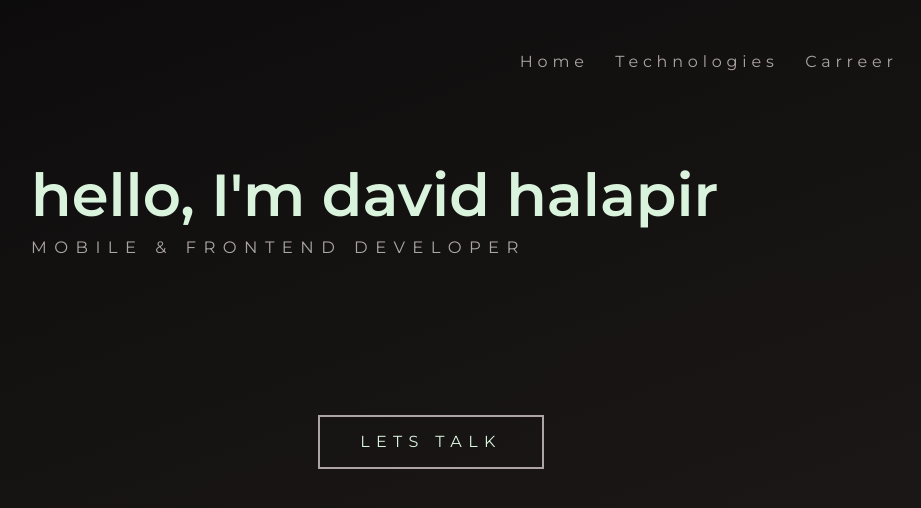
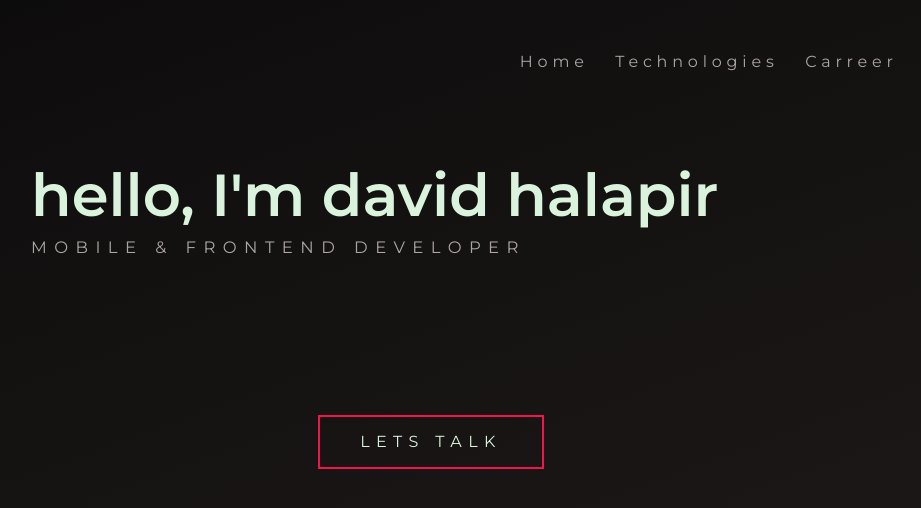
Before and after one commit to hala94/david_h_web, a React (Create React App) app: page / in a window 1280 px wide. Shown: the top 508 px of the page, without its empty margins (209-1130 px from the left). Built offline with nearby package versions, Linux system fonts and the light colour scheme.

Commit message:
main accent color var

```diff
--- a/src/components/home/styles.module.css
+++ b/src/components/home/styles.module.css
@@ -44,7 +44,7 @@
 	box-sizing: content-box;
 	background-color: transparent;
 	border: solid 2px;
-	border-color: var(--color-lightGray);
+	border-color: var(--color-mainAccent);
 	align-self: center;
 	outline: none;
 	cursor: pointer;
--- a/src/components/navigationItem/styles.module.css
+++ b/src/components/navigationItem/styles.module.css
@@ -27,7 +27,7 @@
 		left: 0%;
 		right: 0%;
 		bottom: -30%;
-		background-color: var(--color-deepBlue);
+		background-color: var(--color-mainAccent);
 		transition: var(--transition-duration) ease all;
 	}
 
--- a/src/index.css
+++ b/src/index.css
@@ -16,7 +16,7 @@
 	--color-easyBlack: #0c0b0b;
 	--color-smokeWhite: #d9f3dc;
 	--color-lightGray: #ada4a4;
-	--color-deepBlue: #f1154c;
+	--color-mainAccent: #f1154c;
 }
 
 /* ---- Typography ---- */
```
